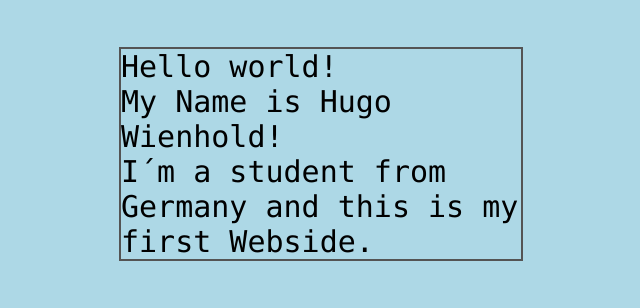
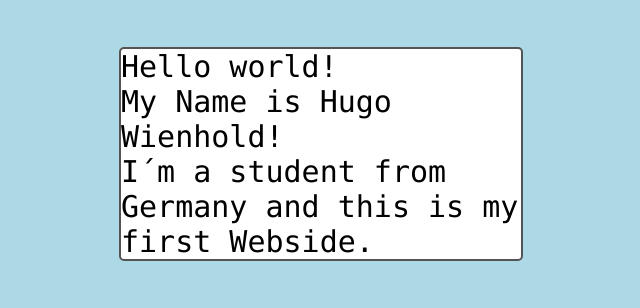
Before and after one commit to Hugo0502/Hugo0502.github.io, a plain HTML site: page index.html in a window 1280 px wide. Shown: the part 341-649 px from the top of the page, without its empty margins (319-959 px from the left). Drawn offline with Linux system fonts and the light colour scheme; grey boxes are pictures that could not be loaded.

Commit message:
border round

```diff
--- a/styles.css
+++ b/styles.css
@@ -15,6 +15,8 @@ p {
   margin: 50px auto;
   font: 30px Monaco,"Courier New","DejaVu Sans Mono","Bitstream Vera Sans Mono",monospace;
   border: 2px solid #545454;
+  border-radius: 5px;
+  background-color: white;
 }
 
 body{
```
